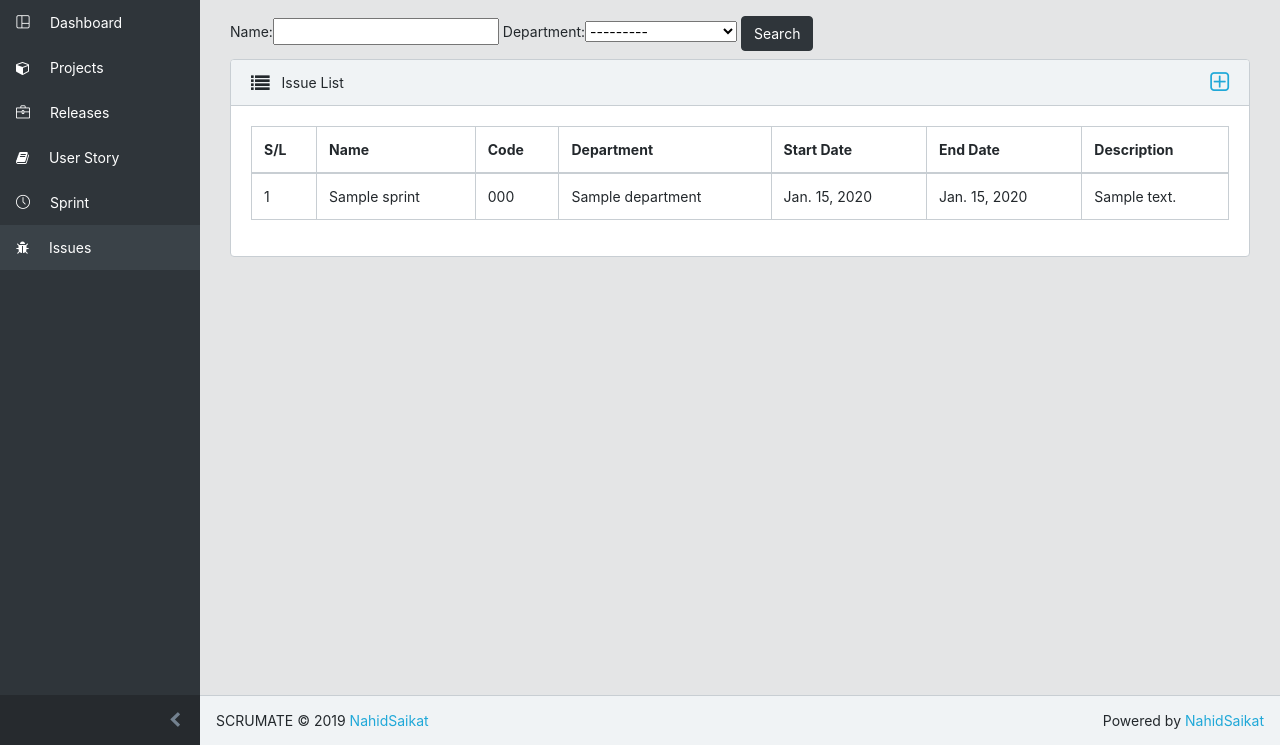
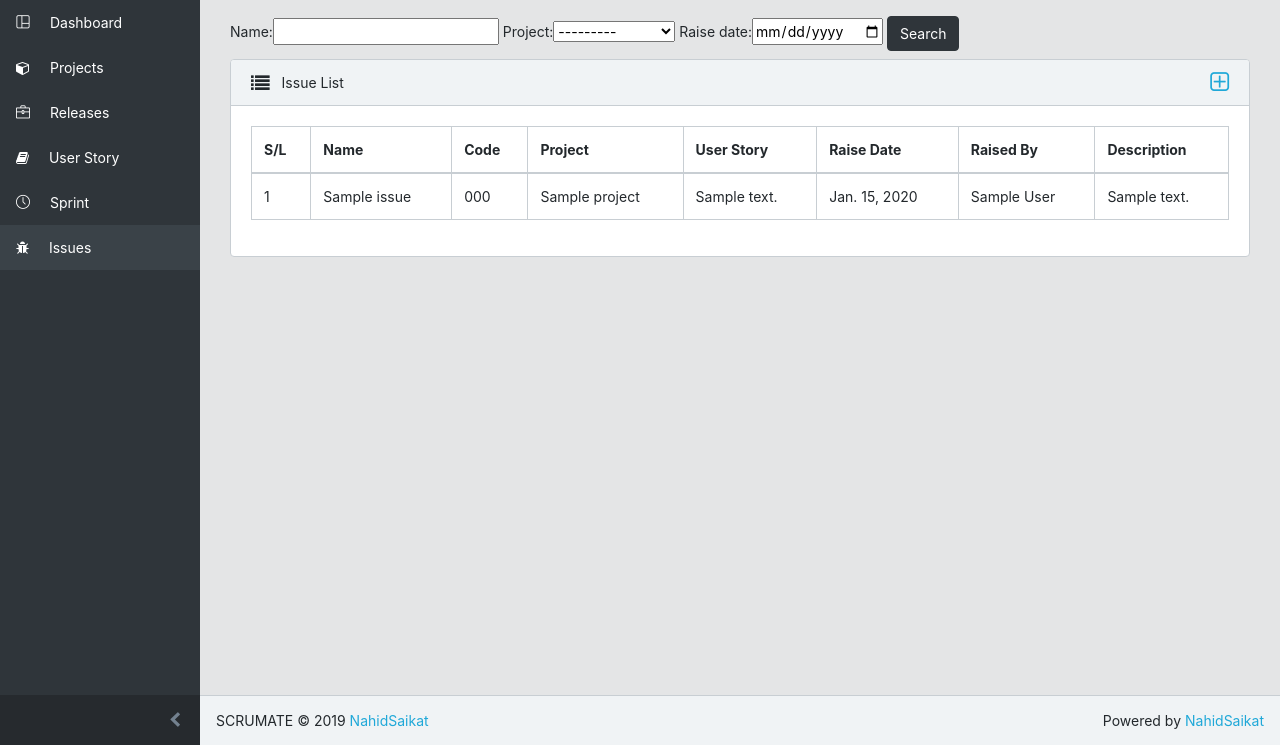
Before and after one commit to nahidsaikat/scrumate, a Django app: page /issue/ in a window 1280 px wide. Shown: the part 55-800 px from the top of the page. Run offline with Django 3.2, Linux system fonts and the light colour scheme; a user stored in the database is signed in; tables that the repository leaves empty hold one stand-in row (values such as "Sample post"); some libraries are stand-ins or nearby versions; some web fonts are replaced.

Commit message:
<55> filter for issues.

```diff
--- a/core/filters.py
+++ b/core/filters.py
@@ -1,5 +1,6 @@
 import django_filters
-from .models import Project, Release, UserStory, Sprint
+from django.forms import DateInput
+from .models import Project, Release, UserStory, Sprint, Issue
 
 
 class ProjectFilter(django_filters.FilterSet):
@@ -31,3 +32,11 @@ class SprintFilter(django_filters.FilterSet):
     class Meta:
         model = Sprint
         fields = ['name', 'department']
+
+
+class IssueFilter(django_filters.FilterSet):
+    raise_date = django_filters.DateFilter(widget=DateInput(attrs={'type': 'date'}))
+
+    class Meta:
+        model = Issue
+        fields = ['name', 'project', 'raise_date']
--- a/core/models.py
+++ b/core/models.py
@@ -158,8 +158,8 @@ class UserStory(models.Model):
     start_date = models.DateField(default=None, null=True, blank=True)
     end_date = models.DateField(default=None, null=True, blank=True)
     description = models.TextField(default='', null=True, blank=True)
-    analysed_by = models.ForeignKey(User, on_delete=models.SET_NULL, default=None, null=True, blank=True, related_name='analysed_user_stories')
-    approved_by = models.ForeignKey(User, on_delete=models.SET_NULL, default=None, null=True, blank=True, related_name='approved_user_stories')
+    analysed_by = models.ForeignKey(Employee, on_delete=models.SET_NULL, default=None, null=True, blank=True, related_name='analysed_user_stories')
+    approved_by = models.ForeignKey(Employee, on_delete=models.SET_NULL, default=None, null=True, blank=True, related_name='approved_user_stories')
     status = models.IntegerField(choices=USERSTORY_STATUS_CHOICES, default=1, null=True, blank=True)
     comment = models.TextField(default='', null=True, blank=True)
 
@@ -175,8 +175,8 @@ class Issue(models.Model):
     user_story = models.ForeignKey(UserStory, on_delete=models.SET_NULL, default=None, null=True)
     raise_date = models.DateField(default=None)
     resolve_date = models.DateField(default=None, blank=True, null=True)
-    raised_by = models.ForeignKey(User, on_delete=models.SET_NULL, default=None, null=True, related_name='raised_issues')
-    approved_by = models.ForeignKey(User, on_delete=models.SET_NULL, default=None, null=True, related_name='approved_issues')
+    raised_by = models.ForeignKey(Employee, on_delete=models.SET_NULL, default=None, blank=True, null=True, related_name='raised_issues')
+    approved_by = models.ForeignKey(Employee, on_delete=models.SET_NULL, default=None, blank=True, null=True, related_name='approved_issues')
     comment = models.TextField(default='', blank=True, null=True)
 
     def __str__(self):
--- a/core/templates/issue/issue_list.html
+++ b/core/templates/issue/issue_list.html
@@ -25,9 +25,10 @@
                             <th>S/L</th>
                             <th>Name</th>
                             <th>Code</th>
-                            <th>Department</th>
-                            <th>Start Date</th>
-                            <th>End Date</th>
+                            <th>Project</th>
+                            <th>User Story</th>
+                            <th>Raise Date</th>
+                            <th>Raised By</th>
                             <th>Description</th>
                         </tr>
                         </thead>
@@ -37,9 +38,10 @@
                                     <td>{{ forloop.counter }}</td>
                                     <td>{{ iss.name }}</td>
                                     <td>{{ iss.code }}</td>
-                                    <td>{{ iss.department.name }}</td>
-                                    <td>{{ iss.start_date }}</td>
-                                    <td>{{ iss.end_date }}</td>
+                                    <td>{{ iss.project.name }}</td>
+                                    <td>{{ iss.user_story.summary }}</td>
+                                    <td>{{ iss.raise_date }}</td>
+                                    <td>{{ iss.raised_by.full_name }}</td>
                                     <td>{{ iss.description }}</td>
                                 </tr>
                             {% endfor %}
--- a/core/views.py
+++ b/core/views.py
@@ -2,8 +2,8 @@
 from django.contrib.auth.decorators import login_required
 from django.core.paginator import Paginator, EmptyPage, PageNotAnInteger
 from django.conf import settings
-from .models import Project, Release, UserStory, Sprint
-from .filters import ProjectFilter, ReleaseFilter, UserStoryFilter, SprintFilter
+from .models import Project, Release, UserStory, Sprint, Issue
+from .filters import ProjectFilter, ReleaseFilter, UserStoryFilter, SprintFilter, IssueFilter
 from .forms import ProjectForm, ReleaseForm, UserStoryForm, SprintForm, IssueForm
 
 
@@ -130,7 +130,7 @@
 
 @login_required(login_url='/login/')
 def issue_list(request, **kwargs):
-    issue_filter = SprintFilter(request.GET, queryset=Sprint.objects.all())
+    issue_filter = IssueFilter(request.GET, queryset=Issue.objects.all())
     issue_list = issue_filter.qs
     page = request.GET.get('page', 1)
 
```
